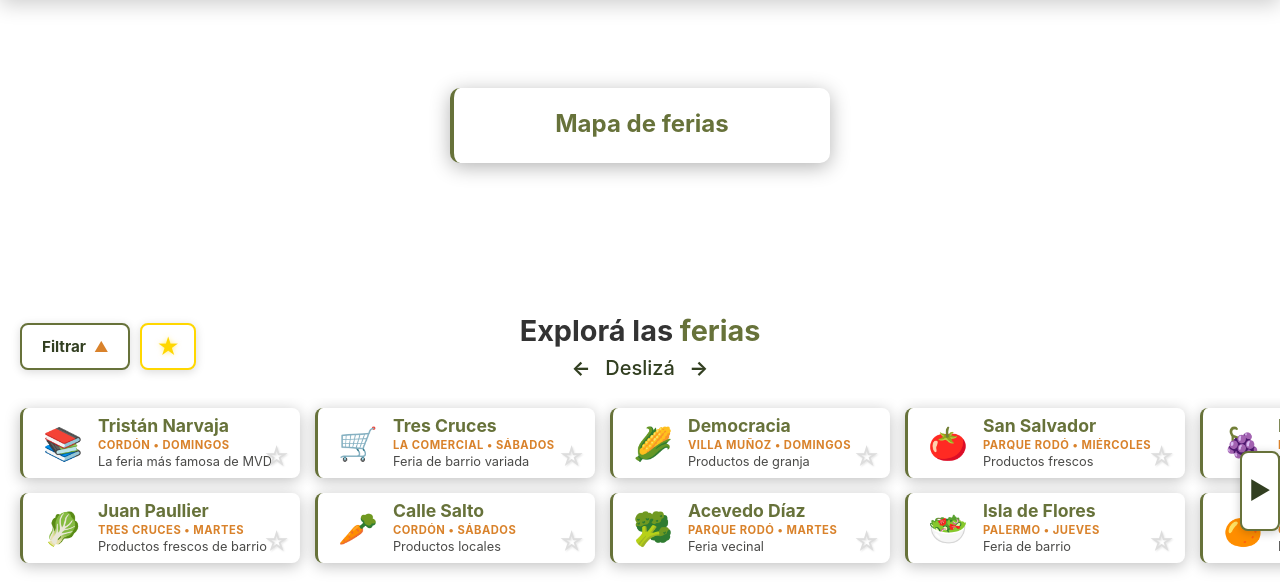
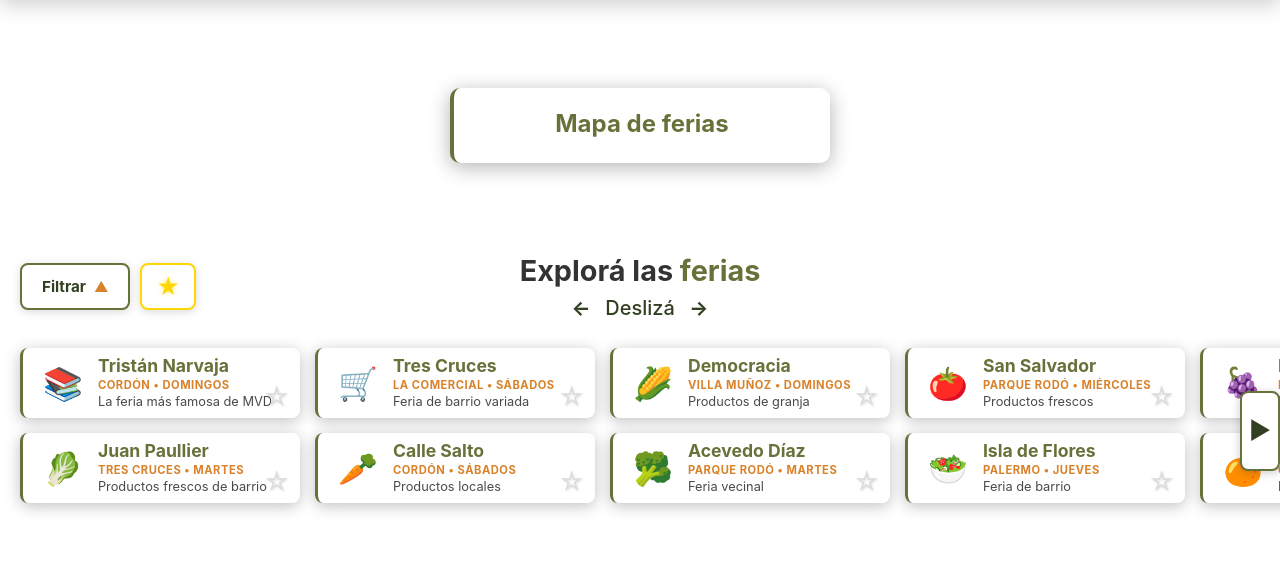
Before and after one commit to estebanrofa/feriando1, a Flask app: page / in a window 1280 px wide. Shown: the part 64-652 px from the top of the page. Run offline with Flask 3, Linux system fonts and the light colour scheme.

Commit message:
Reducir margen para que ferias entren en primera pantalla
Co-Authored-By: Claude Opus 4.5 <noreply@anthropic.com>

```diff
--- a/static/lobby.css
+++ b/static/lobby.css
@@ -633,7 +633,7 @@ a.logo {
     color: #333;
     font-weight: bold;
     text-align: center;
-    margin: 140px 0 -50px 0;
+    margin: 80px 0 -50px 0;
 }
 
 .ferias-titulo.compacto {
```
